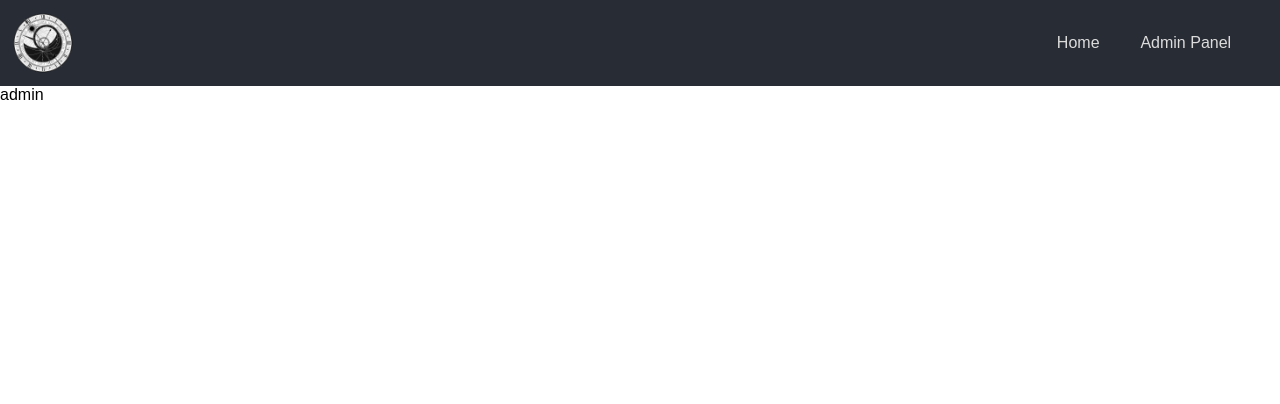
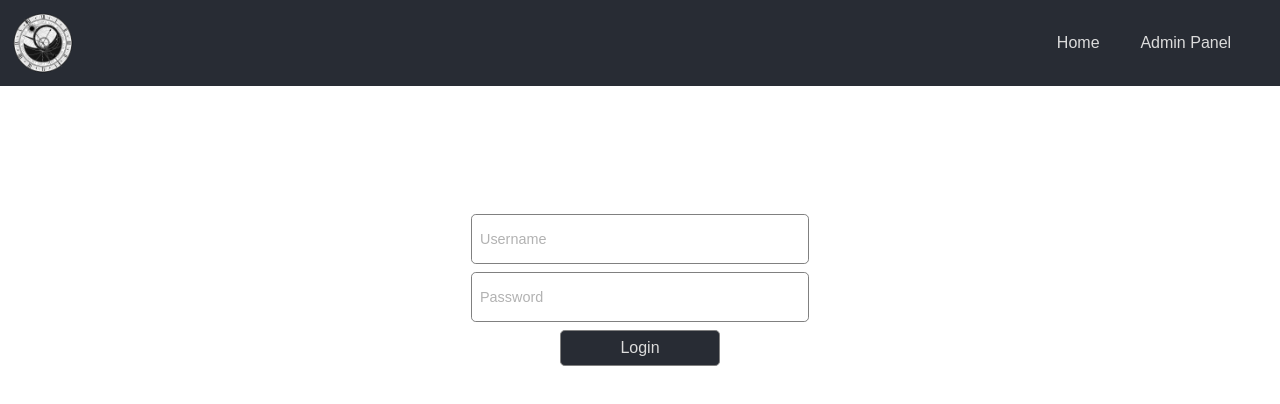
Before and after one commit to Mahirshadid/astronomy_blog_pern, a React (Create React App) app: page /admin in a window 1280 px wide. Shown: the top 404 px of the page. Built offline with nearby package versions, Linux system fonts and the light colour scheme.

Commit message:
Initializing admin login verification

```diff
--- a/src/AppRouter.tsx
+++ b/src/AppRouter.tsx
@@ -4,6 +4,7 @@ import App from './App';
 import Homepage from './pages/home/home';
 import Nav from './components/nav';
 import Admin from './pages/admin/admin';
+import Dashboard from './pages/admin/dashboard';
 
 function AppRouter() {
   return (
@@ -23,6 +24,7 @@ function AppRouter() {
             <Admin />
           </>
           }/>
+        <Route path="/dashboard" element={<Dashboard />} />
       </Routes>
     </Router>
   );
--- a/src/pages/admin/admin.css
+++ b/src/pages/admin/admin.css
@@ -0,0 +1,51 @@
+.admin_login {
+    display: flex;
+    align-items: center;
+    justify-content: center;
+    height: 50vh;
+}
+
+.admin_login_form {
+    display: flex;
+    flex-direction: column;
+    align-items: center;
+    justify-content: space-between;
+    width: 50%;
+}
+
+.admin_login_form_input::placeholder {
+    font-family: fantasy;
+    font-size: 0.9rem;
+    color: rgb(178, 178, 178);
+}
+
+.admin_login_form_input {
+    padding: 0.5rem;
+    width: 50%;
+    margin-top: 0.5rem;
+    border: 0.1rem solid gray;
+    border-radius: 0.3rem;
+
+    height: 2rem;
+}
+
+.admin_login_form_submit {
+    padding: 0.5rem;
+    width: 10rem;
+    margin-top: 0.5rem;
+    border: 0.1rem solid gray;
+    border-radius: 0.3rem;
+    background-color: #282c34;
+    color: gainsboro;
+
+    font-family: fantasy;
+    font-size: 1rem;
+
+    height: fit-content;
+}
+
+.admin_login_form_submit:hover {
+    background-color: white;
+    color: gray;
+    cursor: pointer;
+}
--- a/src/pages/admin/admin.tsx
+++ b/src/pages/admin/admin.tsx
@@ -1,9 +1,62 @@
-import React from 'react'
+import React, { useState } from 'react';
+import { useNavigate } from 'react-router-dom';
+import './admin.css';
 
-const admin = () => {
+const Admin = () => {
+
+  const [formData, setFormData] = useState({ username: '', password: '' });
+  const [error, setError] = useState('');
+  const navigate = useNavigate();
+
+  const handleChange = (e: React.ChangeEvent<HTMLInputElement>) => {
+    const { name, value } = e.target;
+    setFormData({ ...formData, [name]: value });
+  };
+
+  const handleSubmit = async (e: React.FormEvent<HTMLFormElement>) => {
+    e.preventDefault();
+
+    if (!formData.username || !formData.password) {
+      setError('Both fields are required.');
+      return;
+    }
+
+    try {
+      const response = await fetch('http://localhost:5000/admin', {
+        method: 'POST',
+        headers: { 'Content-Type': 'application/json' },
+        body: JSON.stringify(formData),
+      });
+
+      const result = await response.json();
+
+      if (result.success) {
+        // Redirect to a different page on successful login
+        navigate('/dashboard'); // Adjust the route as needed
+      } else {
+        // Show an error message
+        setError(result.message);
+      }
+    } catch (error) {
+      console.error('Error during login:', error);
+      setError('An error occurred while trying to log in.');
+    }
+  };
+
   return (
-    <div>admin</div>
+    <div className='admin_login'>
+      <form className='admin_login_form' onSubmit={handleSubmit}>
+        <input type='text' placeholder='Username' name='username' className='admin_login_form_input'
+          value={formData.username}
+          onChange={handleChange} />
+        <input type='password' placeholder='Password' name='password' className='admin_login_form_input'
+          value={formData.password}
+          onChange={handleChange} />
+        <input type='submit' className='admin_login_form_submit' value="Login"/>
+        {error && <p className="error_message">{error}</p>}
+      </form>
+    </div>
   )
 }
 
-export default admin
+export default Admin
--- /dev/null
+++ b/src/pages/admin/dashboard.tsx
@@ -0,0 +1,9 @@
+import React from 'react'
+
+const dashboard = () => {
+  return (
+    <div>dashboard</div>
+  )
+}
+
+export default dashboard
--- a/tsconfig.json
+++ b/tsconfig.json
@@ -13,12 +13,12 @@
     "strict": true,
     "forceConsistentCasingInFileNames": true,
     "noFallthroughCasesInSwitch": true,
-    "module": "esnext",
     "moduleResolution": "node",
     "resolveJsonModule": true,
     "isolatedModules": true,
     "noEmit": true,
-    "jsx": "react-jsx"
+    "jsx": "react-jsx",
+    "module": "commonjs"
   },
   "include": [
     "src"
```
Also changed, not shown: package.json (+7 -0 lines), src/servers/adminServer.cjs (added, +46 -0 lines), src/pages/admin/dashboard.css (added), 1 other file (tests, documents, lock files or other folders).
